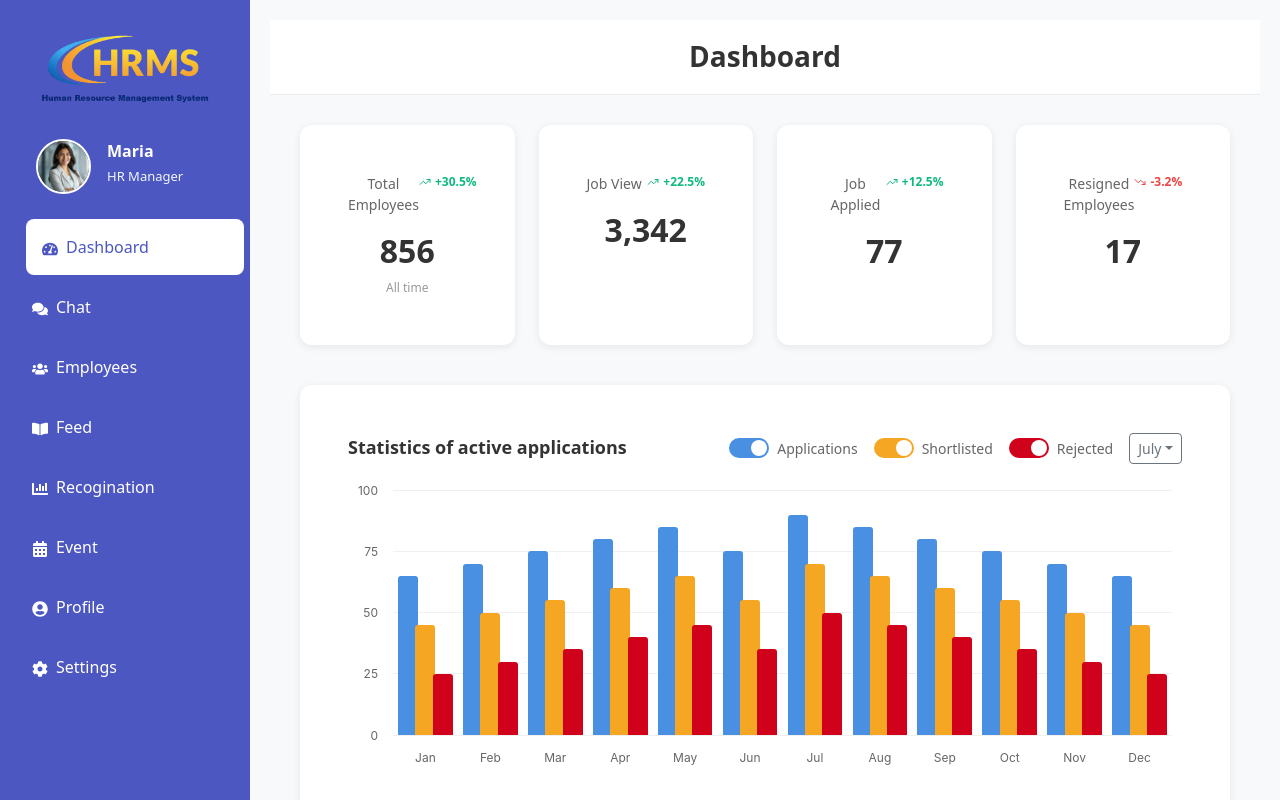
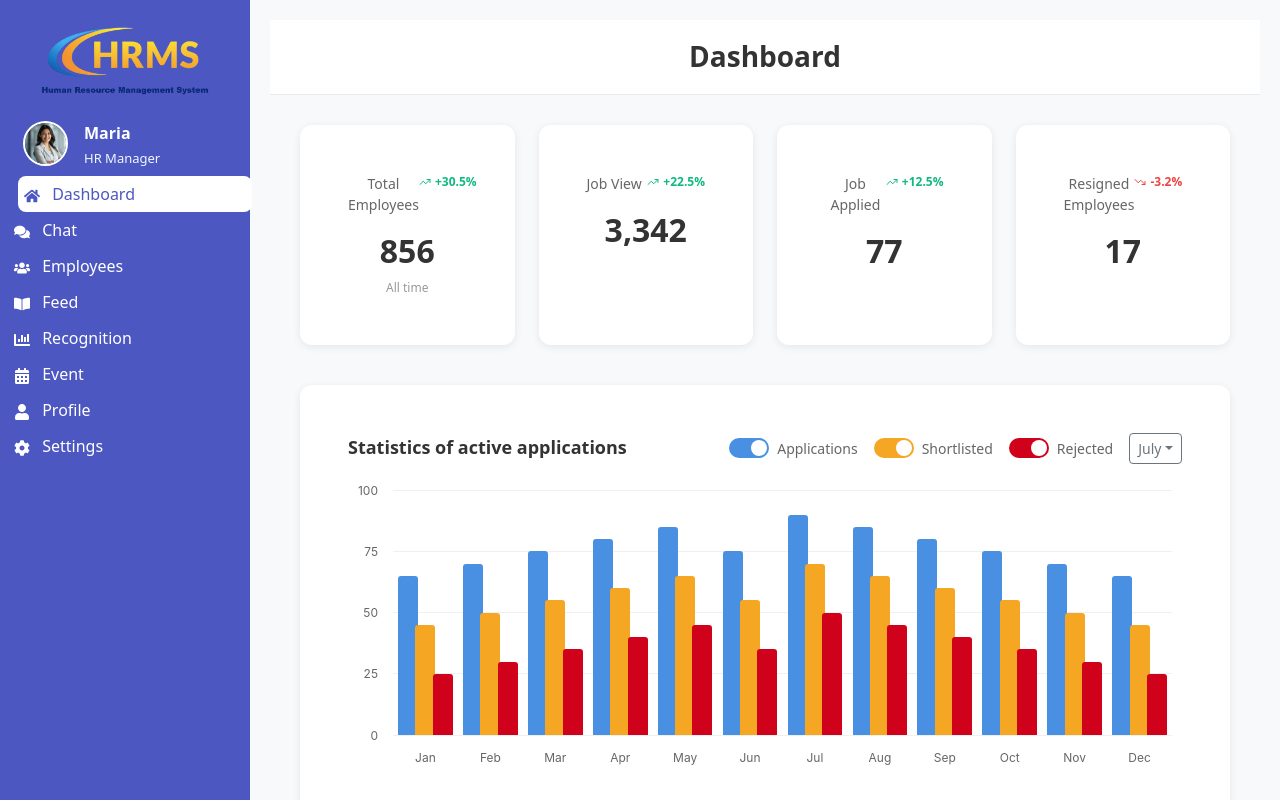
Before and after one commit to koushik369mondal/HRMS-WEBSITE, a React (Vite) app in the folder Frontend/: page / in a window 1280 px wide. Shown: the top 800 px of the page. Built offline with nearby package versions, Linux system fonts and the light colour scheme.

Commit message:
Overwrite with my local clean state

```diff
--- a/Frontend/src/components/Sidebar.jsx
+++ b/Frontend/src/components/Sidebar.jsx
@@ -1,12 +1,24 @@
 import React from 'react';
-import {FaTachometerAlt,FaChartBar,FaBookOpen, FaComments, FaUsers, FaCalendarAlt, FaUserCircle,FaCog} from 'react-icons/fa';
+import {
+    FaHome,
+    FaChartBar,
+    FaBookOpen,
+    FaComments,
+    FaUsers,
+    FaCalendarAlt,
+    FaUser,
+    FaCog
+} from 'react-icons/fa';
 
 const styles = `
-.side-navbar{
+.side-navbar {
     width: 250px;
     min-height: 100vh;
     background-color: #4c57c1;
     position: fixed;
+    top: 0;
+    left: 0;
+    z-index: 1000;
 }
 
 .logo-img {
@@ -15,26 +27,26 @@ const styles = `
 
 .profile-container {
     display: flex;
-    padding: 15px 20px;
+    padding: 5px 15px;
 }
 
-.profile-img{
-    width: 55px;
-    height: 55px;
+.profile-img {
+    width: 45px;
+    height: 45px;
     object-fit: cover;
     border-radius: 50%;
-    margin-bottom: 10px;
+    margin-bottom: 5px;
     border: 2px solid #ffffff;
 }
 
-.profile-info small{
+.profile-info small {
     color: aliceblue;
     font-size: small;
 }
 
 .side-navbar .nav-link {
     font-size: 16px;
-  padding: 16px;
+    padding: 6px;
     color: white;
     background-color: transparent;
     border-radius: 8px;
@@ -44,70 +56,102 @@ const styles = `
         border-radius 0.4s ease-in-out;
 }
 
-
-.nav-link:hover{
-    background-color:#0401011f;
+.nav-link:hover {
+    background-color: #0401011f;
     border-radius: 8px;
 }
-.nav-link.active{
+
+.nav-link.active {
     background-color: #ffffff;
     color: #4c57c1 !important;
     border-radius: 8px;
     transform: translateX(10px);
 }
-`
-function InjectStyles({css}) {
+`;
+
+function InjectStyles({ css }) {
     return <style>{css}</style>;
 }
 
-console.log("Sidebar loaded");
-const Sidebar = ( {setActivePage,activePage}) => {
+const Sidebar = ({ setActivePage, activePage }) => {
     return (
         <>
             <InjectStyles css={styles} />
 
-        <div className="side-navbar d-flex flex-column flex-shrink-0 p-3">
-
-            {/*HRMS Logo */}
-
-            <div className='logo-container text-center'>
-                <img
-                    src="/logo.png"
-                    alt='HRMS logo'
-                    className='img-fluid logo-img'/>
+            <div className="side-navbar d-flex flex-column flex-shrink-0 p-2">
+                {/* Logo */}
+                <div className="logo-container text-center">
+                    <img src="/logo.png" alt="HRMS logo" className="img-fluid logo-img" />
                 </div>
 
-            {/* Profile Info */}
-
+                {/* Profile */}
                 <div className="profile-container">
-                <div className='profile-img-container d-flex justify-content-center align-items-center me-3'>
+                    <div className="profile-img-container d-flex justify-content-center align-items-center me-3">
                         <img
                             src="/maria.jpg"
-                    alt='Profile'
-                    className='img-fluid profile-img'/>
+                            alt="Profile"
+                            className="img-fluid profile-img"
+                        />
                     </div>
-                <div className='profile-info'>
-                    <p className='text-white fw-bold mb-0'>Maria</p>
+                    <div className="profile-info">
+                        <p className="text-white fw-bold mb-0">Maria</p>
                         <small>HR Manager</small>
                     </div>
                 </div>
 
-            {/*Navigation items */}
+                {/* Navigation */}
+                <ul className="nav flex-column mb-auto">
+                    <li className="nav-item w-100 mb-0" onClick={() => setActivePage('dashboard')} style={{ cursor: 'pointer' }}>
+                        <div className={`nav-link text-white w-100 text-start ${activePage === 'dashboard' ? 'active' : ''}`}>
+                            <FaHome className="me-2" /> Dashboard
+                        </div>
+                    </li>
 
-            <ul className='nav flex-column mb-auto'>
-                <li className='nav-item w-100 mb-1'>
-                    <button onClick={() => setActivePage('dashboard')} className={`nav-link text-white w-100 text-start ${activePage === 'dashboard'?'active':''}`}><FaTachometerAlt className='me-2' /><span className="nav-label">Dashboard</span> </button>
+                    <li className="nav-item w-100 mb-0" onClick={() => setActivePage('chat')} style={{ cursor: 'pointer' }}>
+                        <div className={`nav-link text-white w-100 text-start ${activePage === 'chat' ? 'active' : ''}`}>
+                            <FaComments className="me-2" /> Chat
+                        </div>
                     </li>
-                <li className='w-100 mb-1'><button onClick={() => setActivePage('chat')} className={`nav-link text-white w-100 text-start ${activePage === 'chat'?'active':''}`}><FaComments className='me-2' /><span className="nav-label">Chat</span></button></li>
-                <li className='w-100 mb-1'><button onClick={() => setActivePage('employees')} className={`nav-link text-white w-100 text-start ${activePage === 'employees'?'active':''}`}><FaUsers className='me-2' /><span className="nav-label">Employees</span></button></li>
-                <li className='w-100 mb-1'><button onClick={() => setActivePage('feed')} className={`nav-link text-white w-100 text-start ${activePage === 'feed'?'active':''}`}><FaBookOpen className='me-2' /><span className="nav-label">Feed</span></button></li>
-                <li className='w-100 mb-1'><button onClick={() => setActivePage('recogination')} className={`nav-link text-white w-100 text-start ${activePage === 'recogination'?'active':''}`}><FaChartBar className='me-2' /><span className="nav-label">Recogination</span></button></li>
-                <li className='w-100 mb-1'><button onClick={() => setActivePage('event')} className={`nav-link text-white w-100 text-start ${activePage === 'event'?'active':''}`}><FaCalendarAlt className='me-2' /><span className="nav-label">Event</span></button></li>
-                <li className='w-100 mb-1'><button onClick={() => setActivePage('profile')} className={`nav-link text-white w-100 text-start ${activePage === 'profile'?'active':''}`}><FaUserCircle className='me-2' /><span className="nav-label">Profile</span></button></li>
-                <li className='w-100 mb-1'><button onClick={() => setActivePage('settings')} className={`nav-link text-white w-100 text-start ${activePage === 'settings'?'active':''}`}><FaCog className='me-2' /><span className="nav-label">Settings</span></button></li>
+
+                    <li className="nav-item w-100 mb-0" onClick={() => setActivePage('employees')} style={{ cursor: 'pointer' }}>
+                        <div className={`nav-link text-white w-100 text-start ${activePage === 'employees' ? 'active' : ''}`}>
+                            <FaUsers className="me-2" /> Employees
+                        </div>
+                    </li>
+
+                    <li className="nav-item w-100 mb-0" onClick={() => setActivePage('feed')} style={{ cursor: 'pointer' }}>
+                        <div className={`nav-link text-white w-100 text-start ${activePage === 'feed' ? 'active' : ''}`}>
+                            <FaBookOpen className="me-2" /> Feed
+                        </div>
+                    </li>
+
+                    <li className="nav-item w-100 mb-0" onClick={() => setActivePage('recognition')} style={{ cursor: 'pointer' }}>
+                        <div className={`nav-link text-white w-100 text-start ${activePage === 'recognition' ? 'active' : ''}`}>
+                            <FaChartBar className="me-2" /> Recognition
+                        </div>
+                    </li>
+
+                    <li className="nav-item w-100 mb-0" onClick={() => setActivePage('event')} style={{ cursor: 'pointer' }}>
+                        <div className={`nav-link text-white w-100 text-start ${activePage === 'event' ? 'active' : ''}`}>
+                            <FaCalendarAlt className="me-2" /> Event
+                        </div>
+                    </li>
+
+                    <li className="nav-item w-100 mb-0" onClick={() => setActivePage('profile')} style={{ cursor: 'pointer' }}>
+                        <div className={`nav-link text-white w-100 text-start ${activePage === 'profile' ? 'active' : ''}`}>
+                            <FaUser className="me-2" /> Profile
+                        </div>
+                    </li>
+
+                    <li className="nav-item w-100 mb-0" onClick={() => setActivePage('settings')} style={{ cursor: 'pointer' }}>
+                        <div className={`nav-link text-white w-100 text-start ${activePage === 'settings' ? 'active' : ''}`}>
+                            <FaCog className="me-2" /> Settings
+                        </div>
+                    </li>
                 </ul>
             </div>
         </>
     );
 };
+
 export default Sidebar;
--- a/Frontend/src/index.css
+++ b/Frontend/src/index.css
@@ -262,6 +262,7 @@ body {
 }
 
 /* === Event Page New Styling === */
+
 .event-wrapper {
   width: 100%;
   max-width: 700px;
@@ -285,6 +286,7 @@ body {
   box-sizing: border-box;
 }
 
+
 .event-header {
   text-align: center;
   padding: 1rem 2rem;
@@ -296,6 +298,7 @@ body {
   border-radius: 50%;
   object-fit: cover;
   margin-bottom: 1rem;
+
 }
 
 .event-heading {
@@ -326,37 +329,21 @@ body {
   color: black;
 }
 
-.event-card-box p,
-.event-card-box ul li span {
+.event-card-box p {
   font-size: 1rem;
   color: #333;
   margin-bottom: 1rem;
   display: flex;
   align-items: center;
   gap: 0.5rem;
-  white-space: normal !important; /* Allow wrapping */
-  word-break: break-word;
-  overflow-wrap: break-word;
-  max-width: 100%;
 }
 
-/* Ensure icons in p/li */
-.event-card-box i,
-.event-card-box svg {
+.event-card-box i {
   color: black;
 }
 
-/* Make sure .location-text and .meeting-link-text wrap properly */
-.location-text,
-.meeting-link-text {
-  max-width: 100%;
-  white-space: normal !important;
-  word-break: break-word;
-  overflow-wrap: anywhere;
-  display: inline-block;
-}
+/* css only for calendar */
 
-/* Responsive calendar styles */
 .react-calendar {
   border: none !important;
   font-family: 'Segoe UI', sans-serif;
@@ -407,102 +394,4 @@ body {
 .react-calendar_month-viewdays_day--weekend {
   color: red !important;
 }
-
-/* ==== Responsive adjustments ==== */
-
-/* Stack sidebar on small screens and remove margin */
-@media (max-width: 768px) {
-  .main-content {
-    margin-left: 0; /* remove sidebar margin */
-    padding: 1rem;
-    min-height: auto;
-  }
-
-  .event-wrapper,
-  .event-card-box {
-    width: 100%;
-    max-width: 100%;
-    padding: 1rem;
-  }
-
-  #root {
-    flex-direction: column;
-    height: auto;
-  }
-
-  .sidebar {
-    width: 100%;
-    height: auto;
-    flex-direction: row;
-    padding: 0.5rem 1rem;
-    overflow-x: auto;
-  }
-
-  .nav-list {
-    display: flex;
-    gap: 0.5rem;
-    overflow-x: auto;
-    white-space: nowrap;
-  }
-
-  .nav-item {
-    flex: 0 0 auto;
-    margin-bottom: 0;
-  }
-}
-
-/* Event card grid adjustment for small screens */
-@media (max-width: 600px) {
-  .row.g-0 {
-    flex-direction: column;
-  }
-
-  .col-lg-4,
-  .col-lg-8 {
-    max-width: 100% !important;
-    flex: 0 0 100% !important;
-  }
-
-  button.btn {
-    width: 100%;
-    padding-left: 1rem;
-    padding-right: 1rem;
-  }
-}
-
-/* Make sure overflow text wraps inside cards / lists */
-.card-body,
-.card,
-.event-card-box,
-ul.list-unstyled {
-  word-break: break-word;
-  overflow-wrap: break-word;
-}
-
-/* Fix very long URLs wrap gracefully */
-a {
-  word-break: break-all;
-}
-
-/* Add some spacing to list strong labels */
-ul.list-unstyled li strong {
-  min-width: 70px;
-  display: inline-block;
-}
-
-/* Additional padding for smaller clickable areas */
-button.btn {
-  min-height: 44px;
-}
-
-/* Reduce font size slightly on very small screens */
-@media (max-width: 400px) {
-  .event-title {
-    font-size: 1.1rem;
-  }
-
-  .event-card-box p,
-  .event-card-box ul li span {
-    font-size: 0.9rem;
-  }
-}
+/*++++this is event css++++*/
```
Lines whose indentation alone changed are shown as unchanged.
